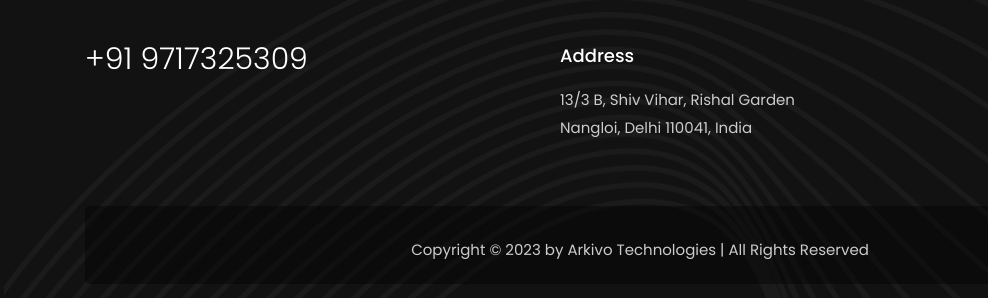
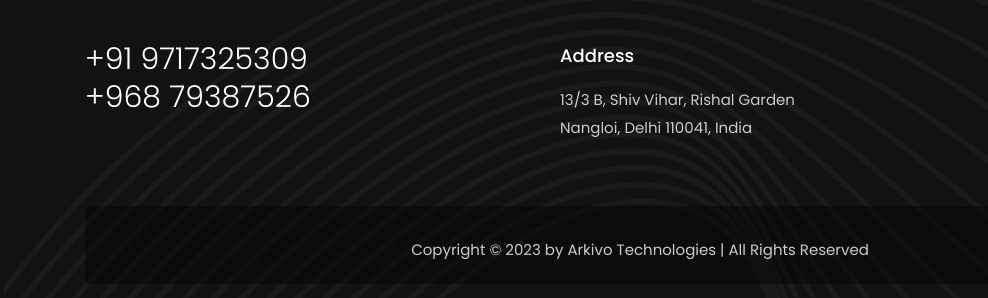
Before and after one commit to esmacancs/arkivotechnologies, a plain HTML site: page contact.html in a window 1280 px wide. Shown: the part 2184-2482 px from the top of the page, 0-988 px from the left. Drawn offline with nearby package versions, Linux system fonts and the light colour scheme.

Commit message:
Update contact.html

```diff
--- a/contact.html
+++ b/contact.html
@@ -295,7 +295,7 @@ Nangloi, Delhi 110041, India</p>
 	   <div class="row mt-5">
 		<div class="col-12 col-sm-12 col-md-5 col-lg-5">
 		<div class="nmbr">+91 9717325309</div>
-
+        <div class="nmbr">+968 79387526</div>
 		</div>
 
 			<div class="col-12 col-sm-12 col-md-7 col-lg-7">
```
